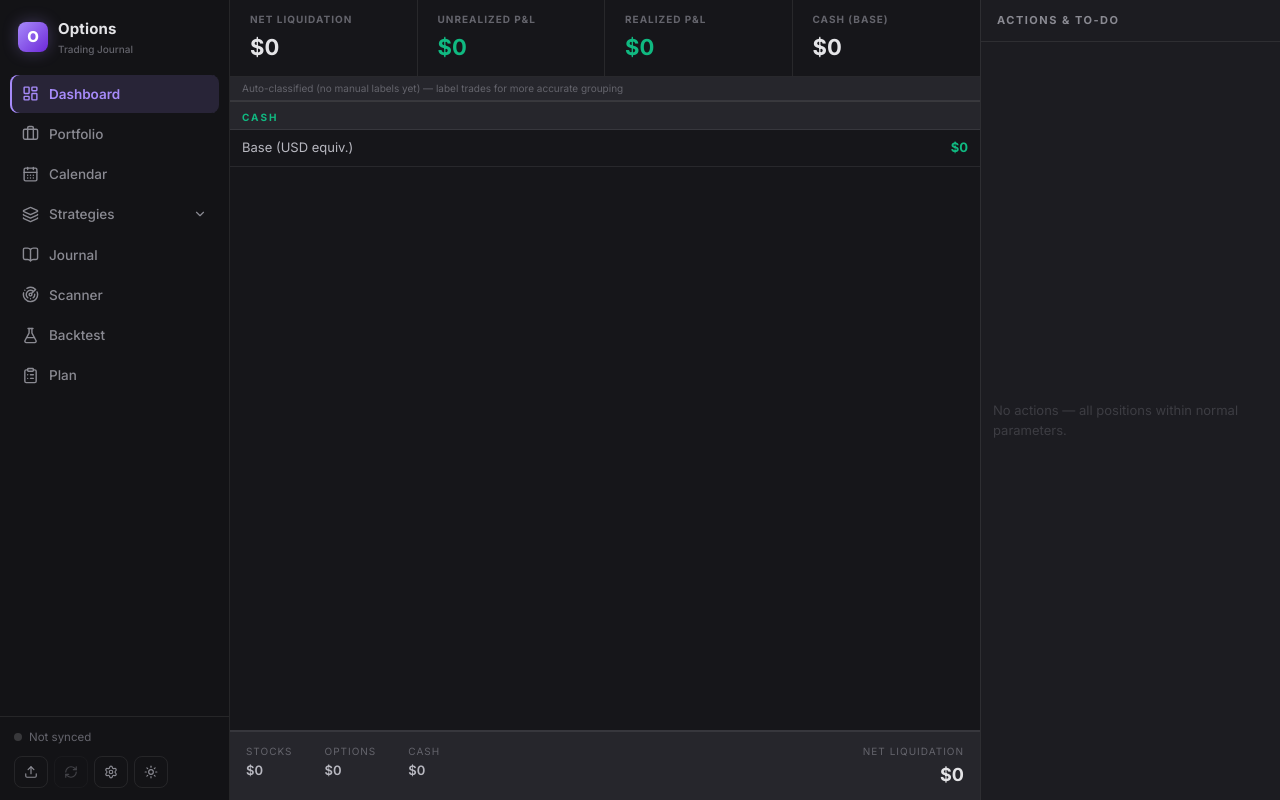
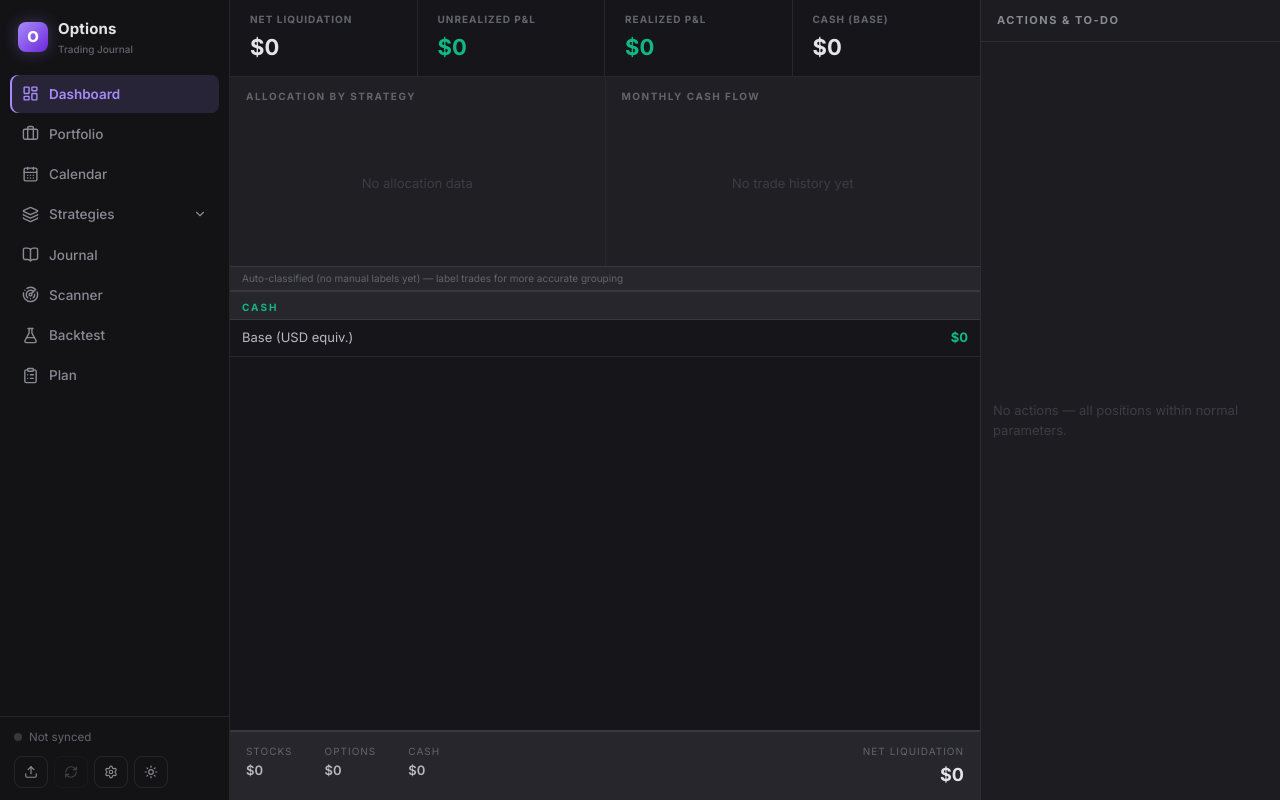
Before and after one commit to ashtonchan01/options, a React (Vite) app: page / in a window 1280 px wide. Built offline with nearby package versions, Linux system fonts and the light colour scheme.

Commit message:
Dashboard: add exceltable-style analytics row — strategy allocation donut + monthly cash flow bars, built as custom SVG (matches Journal's existing chart pattern, no new deps)

```diff
--- a/src/components/dashboard/DashboardView.tsx
+++ b/src/components/dashboard/DashboardView.tsx
@@ -198,6 +198,110 @@ function ActionsSidebar({ state }: { state: AppState }) {
         </div>
       </div>
     </aside>
+  )
+}
+
+// ─── Analytics: structure donut + monthly flow bars (exceltable-style) ────────
+
+function parseTradeDate(s: string): Date | null {
+  if (!s) return null
+  const norm = /^\d{8}$/.test(s) ? `${s.slice(0,4)}-${s.slice(4,6)}-${s.slice(6,8)}` : s
+  const d = new Date(norm)
+  return isNaN(d.getTime()) ? null : d
+}
+function monthKey(s: string): string | null {
+  const d = parseTradeDate(s)
+  if (!d) return null
+  return `${d.getFullYear()}-${String(d.getMonth() + 1).padStart(2, '0')}`
+}
+function fmtMonthShort(ym: string) {
+  const [, m] = ym.split('-')
+  const MONTHS = ['J','F','M','A','M','J','J','A','S','O','N','D']
+  return MONTHS[parseInt(m, 10) - 1] ?? ym
+}
+
+interface DonutSlice { label: string; value: number; color: string }
+
+function StructureDonut({ slices, centerLabel, centerValue }: { slices: DonutSlice[]; centerLabel: string; centerValue: string }) {
+  const total = slices.reduce((s, x) => s + x.value, 0)
+  if (total <= 0) return <div className="db-empty-msg" style={{ minHeight: 140 }}>No allocation data</div>
+
+  const R = 52, CX = 70, CY = 70, STROKE = 22
+  const circumference = 2 * Math.PI * R
+  let offset = 0
+  const arcs = slices.filter(s => s.value > 0).map(s => {
+    const frac = s.value / total
+    const dash = frac * circumference
+    const arc = { ...s, dash, gap: circumference - dash, offset }
+    offset += dash
+    return arc
+  })
+
+  return (
+    <div style={{ display: 'flex', alignItems: 'center', gap: 16, flexWrap: 'wrap' }}>
+      <svg viewBox="0 0 140 140" style={{ width: 140, height: 140, flexShrink: 0, transform: 'rotate(-90deg)' }}>
+        <circle cx={CX} cy={CY} r={R} fill="none" stroke="var(--bg-elevated)" strokeWidth={STROKE} />
+        {arcs.map((a, i) => (
+          <circle key={i} cx={CX} cy={CY} r={R} fill="none" stroke={a.color} strokeWidth={STROKE}
+            strokeDasharray={`${a.dash} ${a.gap}`} strokeDashoffset={-a.offset}
+            style={{ transition: 'stroke-dasharray 0.3s' }} />
+        ))}
+      </svg>
+      <div style={{ flex: 1, minWidth: 140 }}>
+        <div style={{ marginBottom: 8 }}>
+          <div style={{ fontSize: 9, color: 'var(--text-4)', letterSpacing: '1px', textTransform: 'uppercase' }}>{centerLabel}</div>
+          <div style={{ fontSize: 18, fontWeight: 700, color: 'var(--text-1)', fontFamily: 'Inter, sans-serif' }}>{centerValue}</div>
+        </div>
+        <div style={{ display: 'flex', flexDirection: 'column', gap: 4 }}>
+          {arcs.slice(0, 6).map((a, i) => (
+            <div key={i} style={{ display: 'flex', alignItems: 'center', gap: 6, fontSize: 11, fontFamily: 'Inter, sans-serif' }}>
+              <span style={{ width: 8, height: 8, borderRadius: 2, background: a.color, flexShrink: 0 }} />
+              <span style={{ color: 'var(--text-2)', flex: 1 }}>{a.label}</span>
+              <span style={{ color: 'var(--text-4)' }}>{((a.value / total) * 100).toFixed(0)}%</span>
+            </div>
+          ))}
+        </div>
+      </div>
+    </div>
+  )
+}
+
+function MonthlyFlowBars({ trades }: { trades: RawTrade[] }) {
+  const byMonth = new Map<string, number>()
+  for (const t of trades) {
+    const key = monthKey(t.tradeDate)
+    if (!key) continue
+    byMonth.set(key, (byMonth.get(key) ?? 0) + t.netCash)
+  }
+  const rows = [...byMonth.entries()].sort((a, b) => a[0].localeCompare(b[0])).slice(-8)
+  if (rows.length === 0) return <div className="db-empty-msg" style={{ minHeight: 140 }}>No trade history yet</div>
+
+  const W = 380, H = 150, PL = 42, PR = 8, PT = 10, PB = 20
+  const maxAbs = Math.max(...rows.map(([, v]) => Math.abs(v)), 1)
+  const y0 = PT + (H - PT - PB) / 2
+  const scale = (H - PT - PB) / 2 / maxAbs
+  const bw = (W - PL - PR) / rows.length
+
+  return (
+    <svg viewBox={`0 0 ${W} ${H}`} style={{ width: '100%', display: 'block' }}>
+      <line x1={PL} x2={W - PR} y1={y0} y2={y0} stroke="var(--border-light)" strokeWidth="1" />
+      <text x={PL - 6} y={PT + 8} textAnchor="end" fill="var(--text-4)" fontSize="9" fontFamily="Inter, sans-serif">{fmtDollar(maxAbs)}</text>
+      <text x={PL - 6} y={y0 + 3} textAnchor="end" fill="var(--text-4)" fontSize="9" fontFamily="Inter, sans-serif">$0</text>
+      {rows.map(([key, val], i) => {
+        const h = Math.abs(val) * scale
+        const bx = PL + i * bw + bw * 0.2
+        const by = val >= 0 ? y0 - h : y0
+        return (
+          <g key={key}>
+            <rect x={bx} y={by} width={bw * 0.6} height={Math.max(h, 1)} rx={2}
+              fill={val >= 0 ? '#10b981' : '#ef4444'} opacity={0.85} />
+            <text x={bx + bw * 0.3} y={H - 6} textAnchor="middle" fill="var(--text-4)" fontSize="9" fontFamily="Inter, sans-serif">
+              {fmtMonthShort(key)}
+            </text>
+          </g>
+        )
+      })}
+    </svg>
   )
 }
 
@@ -414,6 +518,20 @@ function ActualPortfolio({ state, labels }: { state: AppState; labels: Record<st
   }
   const TDR = { ...TD, textAlign: 'right' as const }
 
+  // Allocation structure for donut: options grouped by strategy type + stocks as its own slice
+  const donutSlices: DonutSlice[] = (() => {
+    const byType = new Map<string, number>()
+    for (const p of options) {
+      const t = symbolToStratType.get(p.symbol) ?? 'other'
+      byType.set(t, (byType.get(t) ?? 0) + Math.abs(p.positionValue))
+    }
+    const slices: DonutSlice[] = [...byType.entries()]
+      .sort((a, b) => b[1] - a[1])
+      .map(([t, v]) => ({ label: STRAT_META[t]?.label ?? 'Other', value: v, color: STRAT_META[t]?.color ?? '#64748b' }))
+    if (stockMV > 0) slices.unshift({ label: 'Stocks', value: Math.abs(stockMV), color: '#a78bfa' })
+    return slices
+  })()
+
   const [topCollapsed, setTopCollapsed] = useState(false)
   function handleContentScroll(e: React.UIEvent<HTMLDivElement>) {
     setTopCollapsed(e.currentTarget.scrollTop > 24)
@@ -422,10 +540,10 @@ function ActualPortfolio({ state, labels }: { state: AppState; labels: Record<st
   return (
     <div style={{ height: '100%', display: 'flex', flexDirection: 'column', overflow: 'hidden' }}>
 
-      {/* ── Collapsible: key metrics + income channels (hides while scrolling) ── */}
+      {/* ── Collapsible: key metrics + analytics + income channels (hides while scrolling) ── */}
       <div style={{
         flexShrink: 0, overflow: 'hidden',
-        maxHeight: topCollapsed ? 0 : 220,
+        maxHeight: topCollapsed ? 0 : 470,
         opacity: topCollapsed ? 0 : 1,
         transition: 'max-height 0.22s ease, opacity 0.18s ease',
       }}>
@@ -448,6 +566,26 @@ function ActualPortfolio({ state, labels }: { state: AppState; labels: Record<st
               <div style={{ fontSize: 22, fontWeight: 700, fontFamily: 'Inter, sans-serif', color }}>{value}</div>
             </div>
           ))}
+        </div>
+
+        {/* ── Analytics: allocation structure + monthly flow ── */}
+        <div style={{ display: 'flex', gap: 1, background: 'var(--border)', borderBottom: '1px solid var(--border)', flexWrap: 'wrap' }}>
+          <div style={{ flex: '1 1 260px', background: 'var(--bg-card)', padding: '12px 16px' }}>
+            <div style={{ fontSize: 10, fontWeight: 700, letterSpacing: '1.5px', color: 'var(--text-4)', textTransform: 'uppercase', marginBottom: 10 }}>
+              Allocation by Strategy
+            </div>
+            <StructureDonut
+              slices={donutSlices}
+              centerLabel="Total"
+              centerValue={fmtDollar(stockMV + Math.abs(optionMV))}
+            />
+          </div>
+          <div style={{ flex: '1 1 260px', background: 'var(--bg-card)', padding: '12px 16px' }}>
+            <div style={{ fontSize: 10, fontWeight: 700, letterSpacing: '1.5px', color: 'var(--text-4)', textTransform: 'uppercase', marginBottom: 10 }}>
+              Monthly Cash Flow
+            </div>
+            <MonthlyFlowBars trades={trades} />
+          </div>
         </div>
 
         {/* ── Income channels ── */}
```
